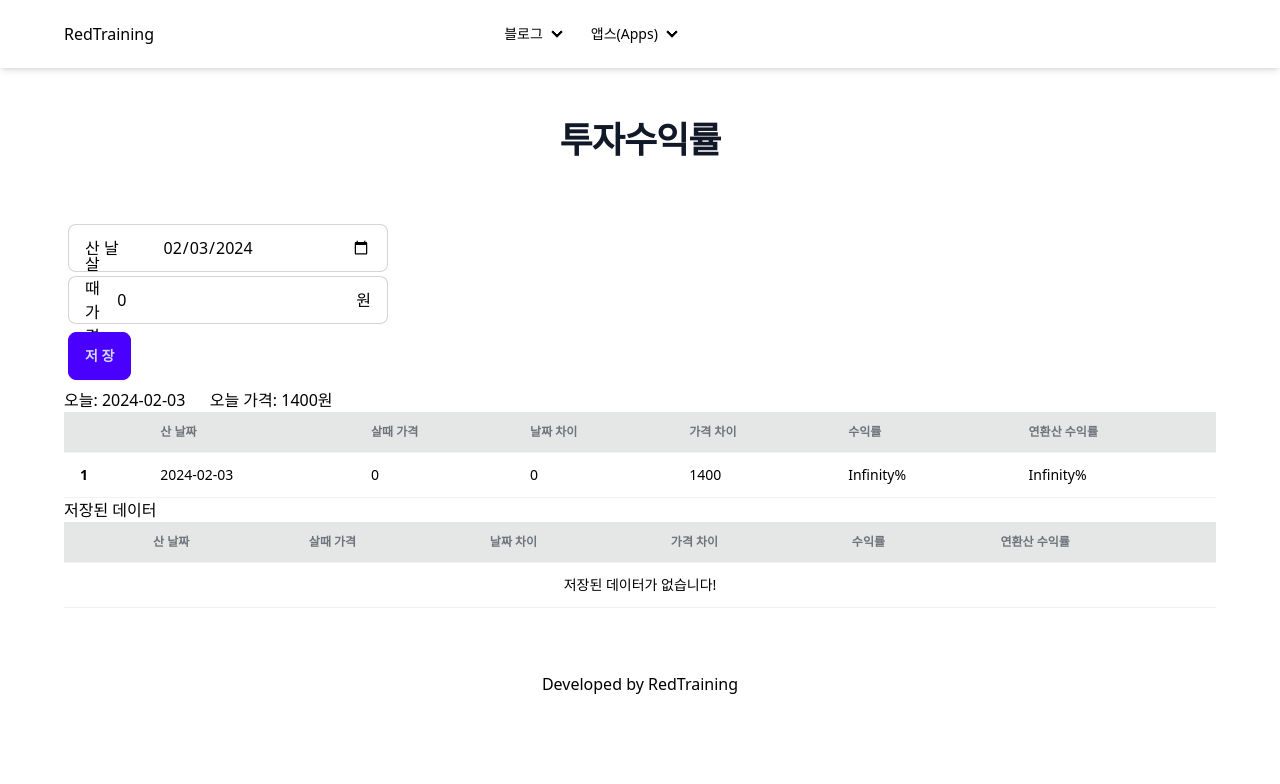
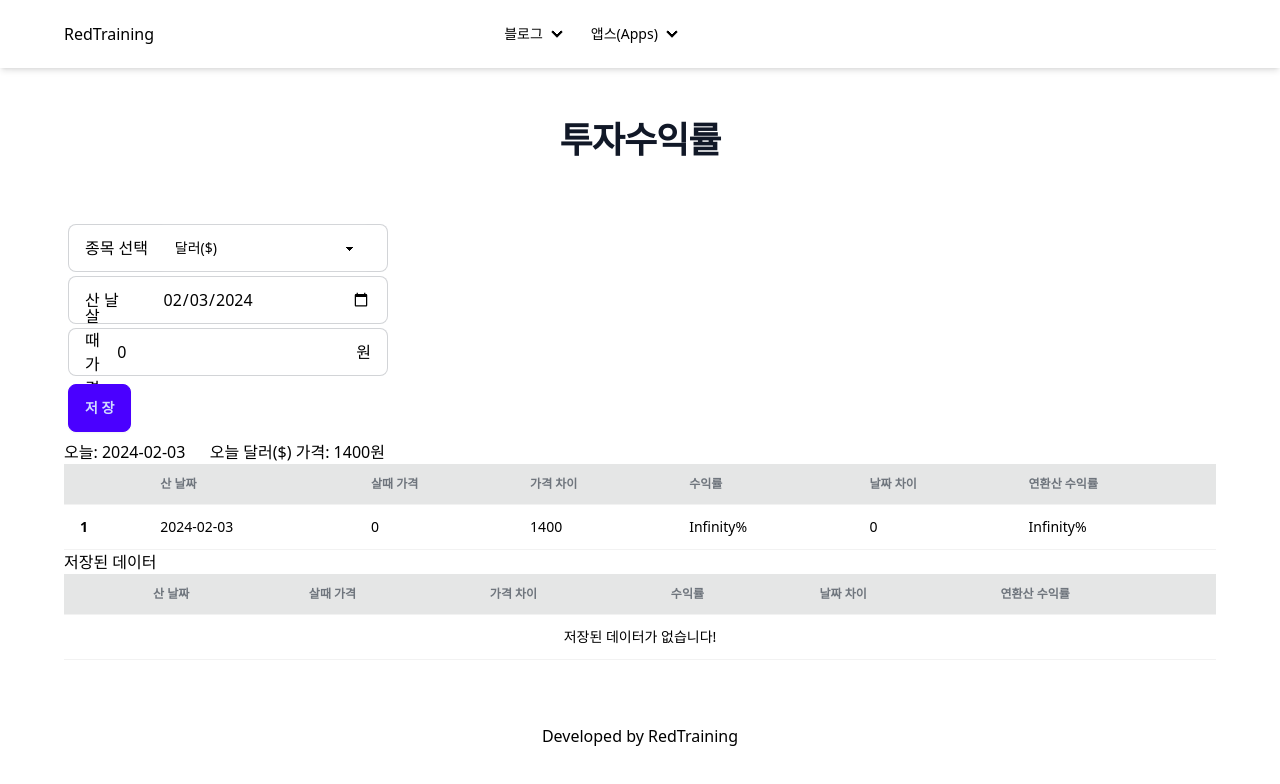
Before and after one commit to keenager/public-blog, a Next.js app: page /applications/roi in a window 1280 px wide. Shown: the top 784 px of the page. Built offline with nearby package versions, Linux system fonts and the light colour scheme.

Commit message:
종목 선택 추가

```diff
--- a/src/app/_components/apps/roi/AddDataForm.tsx
+++ b/src/app/_components/apps/roi/AddDataForm.tsx
@@ -7,16 +7,20 @@ import {
   useState,
 } from "react";
 import dayjs from "dayjs";
-import { Invest } from "@/models/roiModels";
+import { BuyItems, Invest, ItemType } from "@/models/roiModels";
 import { DataType } from "@/app/applications/roi/page";
+
+type PropsType = {
+  updateCurData: Dispatch<SetStateAction<Invest>>;
+  updateList: Dispatch<SetStateAction<Invest[]>>;
+  updateItem: Dispatch<SetStateAction<ItemType>>;
+};
 
 export default function AddDataForm({
   updateCurData,
   updateList,
-}: {
-  updateCurData: Dispatch<SetStateAction<Invest>>;
-  updateList: Dispatch<SetStateAction<Invest[]>>;
-}) {
+  updateItem,
+}: PropsType) {
   const [date, setDate] = useState("");
   const [price, setPrice] = useState(0);
 
@@ -36,6 +40,11 @@ export default function AddDataForm({
     updateCurData((prev) => new Invest(prev.buyDate, newPrice));
   };
 
+  const itemChangeHandler = (event: ChangeEvent<HTMLSelectElement>) => {
+    const newItem = BuyItems.find((item) => item.value === event.target.value)!;
+    updateItem(newItem);
+  };
+
   const saveHandler = () => {
     const prevData: DataType[] = JSON.parse(
       localStorage.getItem("roiData") ?? "[]"
@@ -52,6 +61,17 @@ export default function AddDataForm({
 
   return (
     <div className="addForm m-1">
+      <label className="input input-bordered w-full max-w-xs flex items-center gap-2 my-1">
+        <p className="basis-4/12">종목 선택</p>
+        <select
+          className="select select-ghost w-full"
+          onChange={itemChangeHandler}
+        >
+          {BuyItems.map((item) => (
+            <option key={item.name}>{item.value}</option>
+          ))}
+        </select>
+      </label>
       <label className="input input-bordered w-full max-w-xs flex items-center gap-2 my-1">
         <p className="basis-3/12">산 날</p>
         <input
--- a/src/app/_components/apps/roi/RoiTable.tsx
+++ b/src/app/_components/apps/roi/RoiTable.tsx
@@ -2,13 +2,13 @@ import { Invest } from "@/models/roiModels";
 import RoiTableRow from "./RoiTableRow";
 
 export default function RoiTable({
-  item,
+  investData,
   todayPrice,
 }: {
-  item: Invest[] | Invest;
+  investData: Invest[] | Invest;
   todayPrice: number;
 }) {
-  const tableBody = getTableBody(item, todayPrice);
+  const tableBody = getTableBody(investData, todayPrice);
 
   return (
     <div className="overflow-x-auto">
@@ -18,9 +18,9 @@ export default function RoiTable({
             <th></th>
             <th>산 날짜</th>
             <th>살때 가격</th>
-            <th>날짜 차이</th>
             <th>가격 차이</th>
             <th>수익률</th>
+            <th>날짜 차이</th>
             <th>연환산 수익률</th>
           </tr>
         </thead>
@@ -30,11 +30,16 @@ export default function RoiTable({
   );
 }
 
-const getTableBody = (item: Invest[] | Invest, todayPrice: number) => {
-  if (Array.isArray(item)) {
-    if (item.length > 0) {
-      return item.map((inv, idx) => (
-        <RoiTableRow key={idx} idx={idx} invest={inv} todayPrice={todayPrice} />
+const getTableBody = (investData: Invest[] | Invest, todayPrice: number) => {
+  if (Array.isArray(investData)) {
+    if (investData.length > 0) {
+      return investData.map((inv, idx) => (
+        <RoiTableRow
+          key={idx}
+          idx={idx}
+          investData={inv}
+          todayPrice={todayPrice}
+        />
       ));
     } else {
       return (
@@ -46,6 +51,8 @@ const getTableBody = (item: Invest[] | Invest, todayPrice: number) => {
       );
     }
   } else {
-    return <RoiTableRow idx={0} invest={item} todayPrice={todayPrice} />;
+    return (
+      <RoiTableRow idx={0} investData={investData} todayPrice={todayPrice} />
+    );
   }
 };
--- a/src/app/_components/apps/roi/RoiTableRow.tsx
+++ b/src/app/_components/apps/roi/RoiTableRow.tsx
@@ -3,25 +3,25 @@ import { Invest } from "@/models/roiModels";
 
 export default function RoiTableRow({
   idx,
-  invest,
+  investData,
   todayPrice,
 }: {
   idx: number;
-  invest: Invest;
+  investData: Invest;
   todayPrice: number;
 }) {
   const { dayDiff, priceDiff, returnRate, annualReturnRate } = getROI(
-    invest,
+    investData,
     todayPrice
   );
   return (
     <tr className="hover">
       <th>{idx + 1}</th>
-      <td>{invest.buyDate}</td>
-      <td>{invest.buyPrice}</td>
-      <td>{dayDiff}</td>
+      <td>{investData.buyDate}</td>
+      <td>{investData.buyPrice}</td>
       <td>{priceDiff}</td>
       <td>{returnRate}%</td>
+      <td>{dayDiff}</td>
       <td>{annualReturnRate}%</td>
     </tr>
   );
--- a/src/app/_components/nav/navBarSide.tsx
+++ b/src/app/_components/nav/navBarSide.tsx
@@ -16,7 +16,6 @@ export default function SideBar() {
         {routeList.map(({ href, name, subRouteList }) => (
           <li key={href} onClick={hideDrawer}>
             <MenuLink href={href} name={name} />
-            {href.includes("blog") && (
             <ul>
               {subRouteList.map(({ href, name }) => (
                 <li key={href}>
@@ -24,7 +23,6 @@ export default function SideBar() {
                 </li>
               ))}
             </ul>
-            )}
           </li>
         ))}
       </ul>
--- a/src/app/applications/roi/page.tsx
+++ b/src/app/applications/roi/page.tsx
@@ -1,6 +1,6 @@
 "use client";
 import { useEffect, useState } from "react";
-import { Invest } from "@/models/roiModels";
+import { BuyItems, Invest, ItemType } from "@/models/roiModels";
 import AddDataForm from "@/app/_components/apps/roi/AddDataForm";
 import RoiTable from "@/app/_components/apps/roi/RoiTable";
 import MainTitle from "@/app/_components/common/main-title";
@@ -12,7 +12,10 @@ export default function ROIPage() {
   // const invs = [new Invest("2024-3-1", 1000), new Invest("2024-3-10", 1100)];
   const todayStr = dayjs().format("YYYY-MM-DD");
   const todayPrice = 1400;
-  const [curInvest, setCurInvest] = useState<Invest>(new Invest(todayStr, 0));
+  const [investItem, setInvestItem] = useState<ItemType>(BuyItems[0]);
+  const [curInvestData, setCurInvest] = useState<Invest>(
+    new Invest(todayStr, 0)
+  );
   const [investList, setInvestList] = useState<Invest[]>([]);
 
   useEffect(() => {
@@ -32,13 +35,17 @@ export default function ROIPage() {
   return (
     <>
       <MainTitle>투자수익률</MainTitle>
-      <AddDataForm updateCurData={setCurInvest} updateList={setInvestList} />
+      <AddDataForm
+        updateCurData={setCurInvest}
+        updateList={setInvestList}
+        updateItem={setInvestItem}
+      />
       <p>
-        오늘: {todayStr} &emsp; 오늘 가격: {todayPrice}원
+        오늘: {todayStr} &emsp; 오늘 {investItem.value} 가격: {todayPrice}원
       </p>
-      <RoiTable item={curInvest} todayPrice={todayPrice} />
+      <RoiTable investData={curInvestData} todayPrice={todayPrice} />
       <p>저장된 데이터</p>
-      <RoiTable item={investList} todayPrice={todayPrice} />
+      <RoiTable investData={investList} todayPrice={todayPrice} />
     </>
   );
 }
--- a/src/models/roiModels.ts
+++ b/src/models/roiModels.ts
@@ -1,12 +1,24 @@
 import dayjs from "dayjs";
 
+export type ItemType = { name: string; value: string };
+export const BuyItems: ItemType[] = [
+  { name: "dollar", value: "달러($)" },
+  { name: "yen", value: "엔(¥)" },
+];
+
 export class Invest {
+  // _itemName: string;
   _buyDate: string;
   _buyPrice: number;
   constructor(buyDate: string, buyPrice: number) {
+    // this._itemName = itemName;
     this._buyDate = buyDate;
     this._buyPrice = buyPrice;
   }
+
+  // get itemName() {
+  //   return this._itemName;
+  // }
 
   get buyDate() {
     return dayjs(this._buyDate).format("YYYY-MM-DD");
```
Lines whose indentation alone changed are shown as unchanged.
